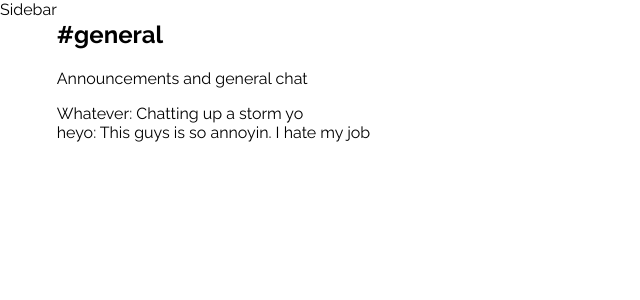
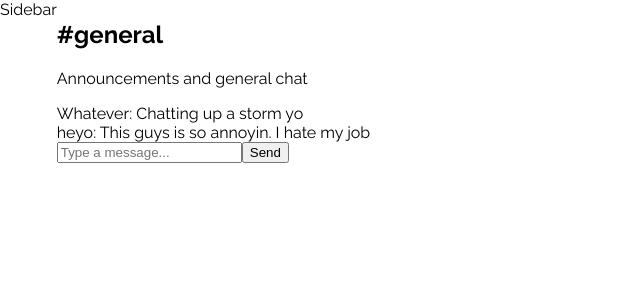
Before and after one commit to To08m/chatarang, a React (Create React App) app: page / in a window 1280 px wide. Shown: the top 300 px of the page, without its empty margins (0-640 px from the left). Built offline with nearby package versions, Linux system fonts and the light colour scheme.

Commit message:
add messageForm component

```diff
--- a/src/Chat.js
+++ b/src/Chat.js
@@ -2,6 +2,7 @@ import React, {Component} from 'react'
 
 import ChatHeader from './ChatHeader'
 import MessageList from './MessageList'
+import MessageForm from './MessageForm'
 
 class Chat extends Component {
     render(){
@@ -9,6 +10,7 @@ class Chat extends Component {
             <div className="Chat">
                 <ChatHeader />
                 <MessageList />
+                <MessageForm />
             </div>
         )
     }
--- /dev/null
+++ b/src/MessageForm.js
@@ -0,0 +1,12 @@
+import React from 'react'
+
+const MessageForm = () => {
+    return(
+        <form className = "MessageForm">
+            <input type="text" name="body" placeholder="Type a message..."/>
+            <button type = "submit">Send</button>
+        </form>
+    )
+}
+
+export default MessageForm
```
